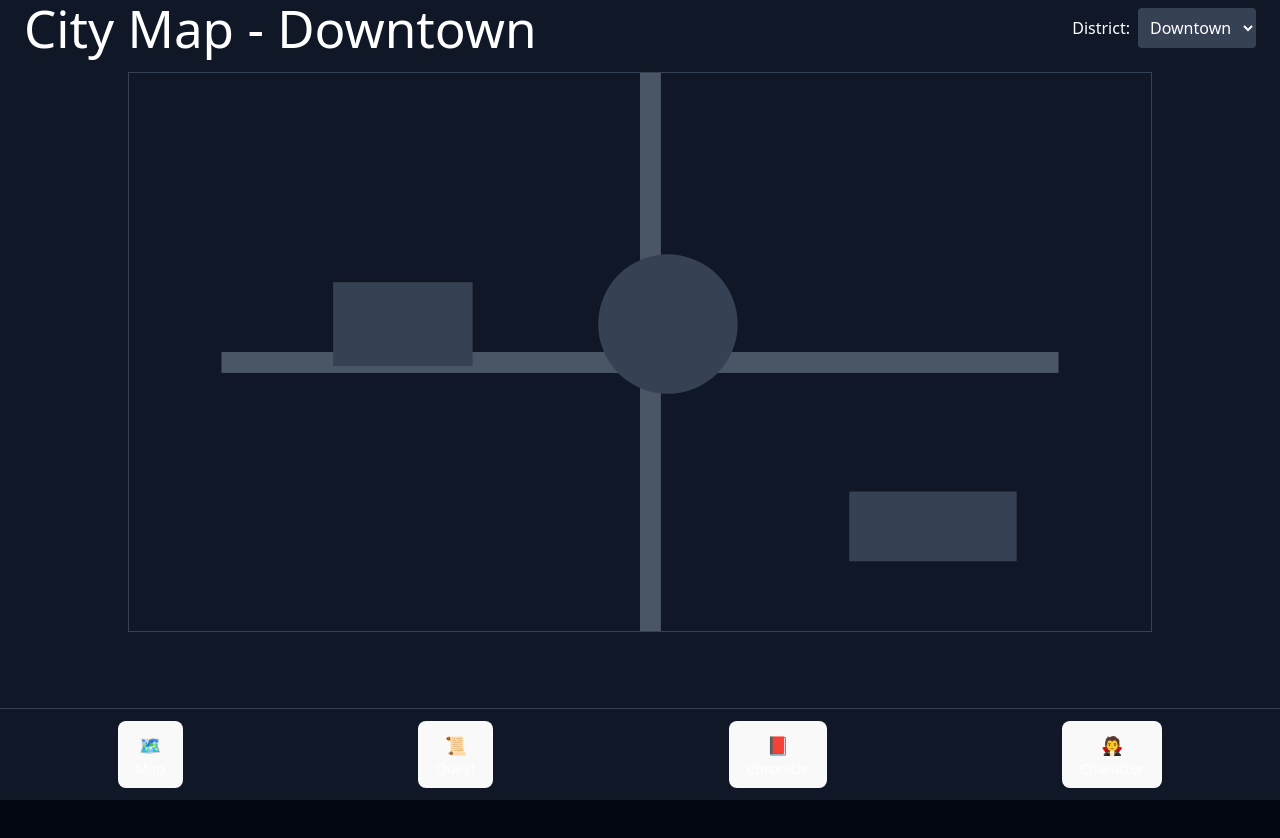
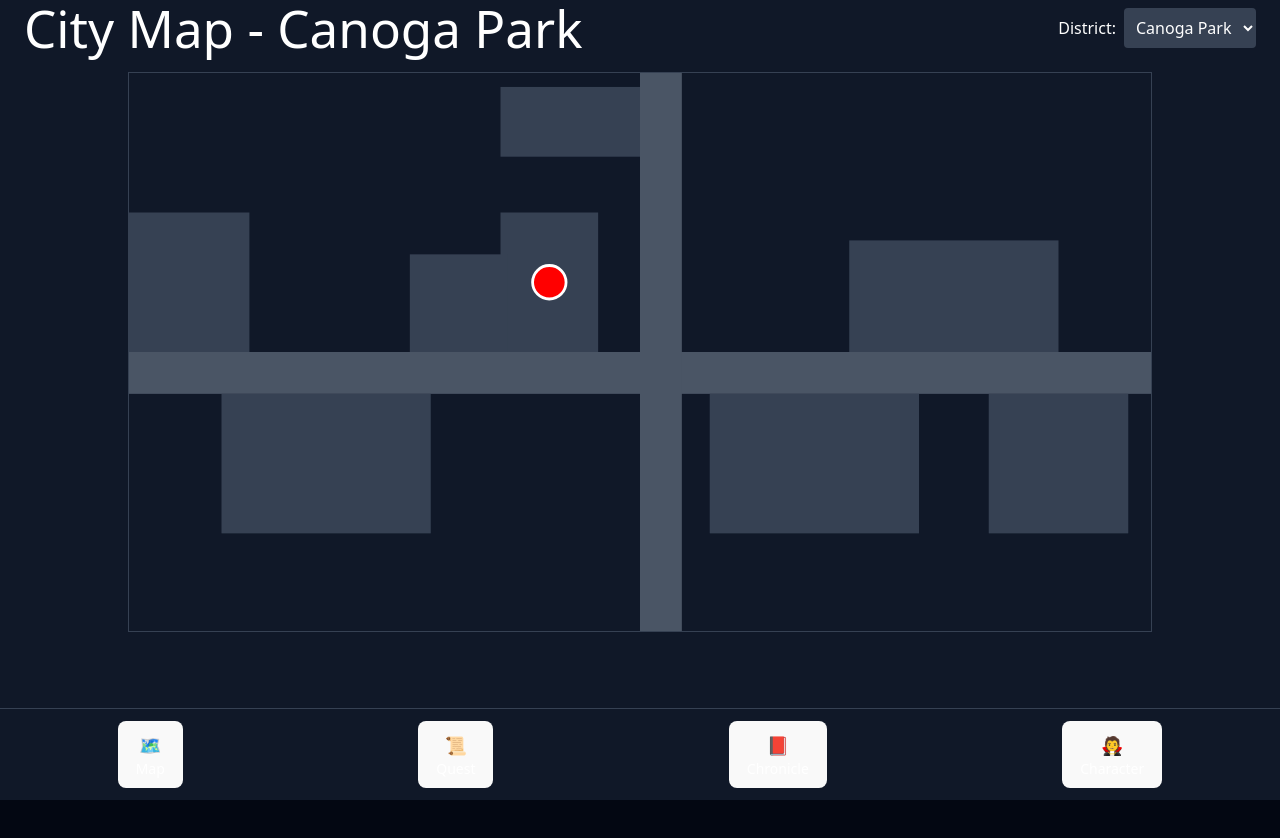
Before and after one commit to ocansino/VTMSim, a React (Vite) app: page /map in a window 1280 px wide. Shown: the top 838 px of the page. Built offline with nearby package versions, Linux system fonts and the light colour scheme.

Commit message:
created first district and starting locations

```diff
--- a/src/components/DistrictMap.jsx
+++ b/src/components/DistrictMap.jsx
@@ -3,10 +3,27 @@ import React, { useState } from 'react';
 
 export default function DistrictMap({ district, onLocationSelect }) {
     const [hoveredLocation, setHoveredLocation] = useState(null);
-  const [playerPos, setPlayerPos] = useState(null);
+    const defaultLocation = district.locations.find(loc => loc.id === district.defaultLocationId);
+
+    let defaultPos = null;
+    if (defaultLocation) {
+    if (defaultLocation.shape === 'rect') {
+        defaultPos = {
+        x: defaultLocation.position.x + defaultLocation.position.width / 2,
+        y: defaultLocation.position.y + defaultLocation.position.height / 2,
+        };
+    } else if (defaultLocation.shape === 'circle') {
+        defaultPos = {
+        x: defaultLocation.position.cx,
+        y: defaultLocation.position.cy,
+        };
+    }
+    }
+
+    const [playerPos, setPlayerPos] = useState(defaultPos);
+
 
     const handleClick = (location) => {
-    // Update player position to center of the location shape
         let pos;
         if (location.shape === 'rect') {
             pos = {
@@ -18,9 +35,19 @@ export default function DistrictMap({ district, onLocationSelect }) {
             x: location.position.cx,
             y: location.position.cy,
             };
+        } else {
+            console.warn('Unknown shape:', location.shape);
+            return;
         }
+
         setPlayerPos(pos);
+        console.log("Computed player position:", pos);
+
+        // Delay the navigation slightly so the icon can render
+        setTimeout(() => {
             onLocationSelect(location.id);
+        }, 200); // 200ms is enough for one render cycle
+
     };
 
     return (
@@ -29,7 +56,7 @@ export default function DistrictMap({ district, onLocationSelect }) {
         className="w-full h-full max-h-[70vh] bg-gray-900 border border-gray-700"
         preserveAspectRatio="xMidYMid meet"
     >
-        {/* Render streets */}
+        {/* Render streets first (bottom layer) */}
         {district.streets?.map((street, i) => (
             <rect
             key={`street-${i}`}
@@ -37,11 +64,11 @@ export default function DistrictMap({ district, onLocationSelect }) {
             y={street.y}
             width={street.width}
             height={street.height}
-            className="fill-gray-600"
+            className="fill-gray-600 pointer-events-none"
             />
         ))}
 
-
+        {/* Render locations (middle layer) */}
         {district.locations.map((loc) => {
             const isHovered = hoveredLocation === loc.id;
             const glowClass = isHovered
@@ -83,7 +110,7 @@ export default function DistrictMap({ district, onLocationSelect }) {
             return null;
         })}
 
-      {/* Player icon */}
+        {/* Render player icon (top layer) */}
         {playerPos && (
             <circle
             cx={playerPos.x}
@@ -94,6 +121,8 @@ export default function DistrictMap({ district, onLocationSelect }) {
             strokeWidth="2"
             />
         )}
+
+
     </svg>
   );
 }
--- a/src/pages/LocationPage.jsx
+++ b/src/pages/LocationPage.jsx
@@ -1,8 +1,9 @@
 //pages/LocationPage.jsx
-import React from 'react';
+import React, { useState }  from 'react';
 import { districts } from './districts.js';
 
 export default function LocationPage({ locationId, onBack }) {
+    const [activeNPC, setActiveNPC] = useState(null);
     // Find location data by searching districts
     let locationData = null;
     for (const district of districts) {
@@ -25,24 +26,77 @@ export default function LocationPage({ locationId, onBack }) {
     }
 
     return (
-    <div className="w-screen h-screen bg-gray-900 text-white flex flex-col pb-20">
+        <div className="w-screen h-screen bg-gray-900 text-white flex flex-col pb-20 relative">
         <div className="p-6">
         <h2 className="text-3xl font-bold mb-2">{locationData.name}</h2>
         <p className="mb-2 text-gray-400">
           District: <span className="font-semibold">{locationData.districtName}</span>
         </p>
-        <p className="mb-6 text-lg leading-relaxed">
-          This is a placeholder description for <strong>{locationData.name}</strong>.
-          You can replace this with detailed content, NPCs, quests, shops, or any
-          interaction you want.
+
+        {locationData.description && (
+          <p className="mb-6 text-lg leading-relaxed text-gray-300">
+            {locationData.description}
           </p>
+        )}
+
+        {locationData.npcs?.length > 0 && (
+          <div className="mb-4">
+            <h3 className="text-xl font-semibold mb-2">People Here</h3>
+            {locationData.npcs.map((npc) => (
+              <div key={npc.id} className="mb-3 p-3 bg-gray-800 rounded">
+                <p className="font-bold">{npc.name}</p>
+                <p className="text-gray-400 mb-2">{npc.dialog}</p>
+                {npc.canTalk && (
+                  <button
+                    onClick={() => setActiveNPC(npc)}
+                    className="px-3 py-1 bg-blue-600 hover:bg-blue-700 rounded"
+                  >
+                    Talk
+                  </button>
+                )}
+              </div>
+            ))}
+          </div>
+        )}
+
+        {locationData.actions?.length > 0 && (
+          <div className="mb-4">
+            <h3 className="text-xl font-semibold mb-2">Actions</h3>
+            {locationData.actions.map((action) => (
+              <button
+                key={action.id}
+                className="block mb-2 px-4 py-2 bg-purple-700 hover:bg-purple-800 rounded"
+                onClick={() => alert(`Attempting action: ${action.label}`)}
+              >
+                {action.label}
+              </button>
+            ))}
+          </div>
+        )}
+
         <button
           onClick={onBack}
-          className="px-4 py-2 bg-red-600 hover:bg-red-700 rounded"
+          className="mt-4 px-4 py-2 bg-red-600 hover:bg-red-700 rounded"
         >
           Back to Map
         </button>
       </div>
+
+      {/* 🗨️ Dialogue Modal */}
+      {activeNPC && (
+        <div className="absolute inset-0 bg-black bg-opacity-80 flex items-center justify-center z-10">
+          <div className="bg-gray-800 p-6 rounded shadow-xl w-96">
+            <h3 className="text-2xl font-bold mb-2">{activeNPC.name}</h3>
+            <p className="mb-4 text-gray-300">[Dialogue placeholder goes here]</p>
+            <button
+              onClick={() => setActiveNPC(null)}
+              className="mt-2 px-4 py-2 bg-gray-700 hover:bg-gray-600 rounded"
+            >
+              Close
+            </button>
+          </div>
+        </div>
+      )}
     </div>
   );
 }
--- a/src/pages/districts.js
+++ b/src/pages/districts.js
@@ -2,34 +2,81 @@
 
 export const districts = [
   {
-    id: 'downtown',
-    name: 'Downtown',
+    id: 'canoga',
+    name: 'Canoga Park',
     mapSize: { width: 600, height: 400 },
+    defaultLocationId: 'apartment',
     streets: [
-      { x: 0, y: 200, width: 600, height: 15 },  // horizontal street across the middle
-      { x: 300, y: 0, width: 15, height: 400 },  // vertical street in the middle
+      { x: -200, y: 200, width: 1000, height: 30 },  // horizontal street across the middle
+      { x: 300, y: 0, width: 30, height: 400 },  // vertical street in the middle
     ],
     locations: [
       {
-        id: 'pawnShop',
-        name: 'Pawn Shop',
+        id: 'apartment',
+        name: 'Thai Massage Apartment',
         shape: 'rect',
-        position: { x: 80, y: 150, width: 100, height: 60 },
-        pageId: 'pawnShopPage',
+        position: { x: 200, y: 100, width: 70, height: 100 },
+        pageId: 'apartmentPage',
+        description: `This possibly illegal studio apartment located above a Thai Massage Parlor is your Haven.
+        `,
+      },
+      {
+        id: 'tattooShop',
+        name: `Nathan's Tattoo Shop`,
+        shape: 'rect',
+        position: { x: 135, y: 130, width: 70, height: 70 },
+        pageId: 'tattooShopPage',
       },
       {
         id: 'nightclub',
-        name: 'Night Club',
-        shape: 'circle',
-        position: { cx: 320, cy: 180, r: 50 },
-        pageId: 'nightclubPage',
+        name: 'The Vibe',
+        shape: 'rect',
+        position: { x: -100, y: 100, width: 120, height: 100 },
+        pageId: 'vibePage',
       },
       {
-        id: 'backAlley',
-        name: 'Back Alley',
+        id: 'pawnShop',
+        name: 'Canoga Park Pawn Shop',
         shape: 'rect',
-        position: { x: 450, y: 300, width: 120, height: 50 },
-        pageId: 'backAlleyPage',
+        position: { x: 200, y: 10, width: 100, height: 50 },
+        pageId: 'pawnShopPage',
+        description: "A shady place filled with old electronics and jewelry of unknown origin.",
+        npcs: [
+            { id: 'larry', name: 'Larry the Pawn Guy', dialog: 'Got something to sell?', canTalk: true },
+            { id: 'ramon', name: 'Ramon the Thug', dialog: 'What do you want?' }
+        ],
+        actions: [
+            { id: 'search', label: 'Search the shop', type: 'skillCheck', skill: 'Investigation', difficulty: 2 },
+        ],
+        quests: ['missingWatch'],
+      },
+      {
+        id: 'bank',
+        name: 'San Fernando Bank',
+        shape: 'rect',
+        position: { x: 350, y: 230, width: 150, height: 100 },
+        pageId: 'bankPage',
+      },
+      {
+        id: 'church',
+        name: 'Our Lady of the Valley Church',
+        shape: 'rect',
+        position: { x: 550, y: 230, width: 100, height: 100 },
+        pageId: 'churchPage',
+      },
+      {
+        id: 'tireShop',
+        name: 'Big Wheels Tire & Service',
+        shape: 'rect',
+        position: { x: 450, y: 120, width: 150, height: 80 },
+        pageId: 'tireShopPage',
+      },
+      {
+        id: 'urgentCare',
+        name: 'Urgent Care',
+        shape: 'rect',
+        position: { x: 0, y: 230, width: 150, height: 100 },
+        pageId: 'urgentCarePage',
       },
     ],
   },
@@ -38,6 +85,7 @@ export const districts = [
     id: 'suburbs',
     name: 'Suburbs',
     mapSize: { width: 600, height: 400 },
+    defaultLocationId: 'park',
     streets: [
       { x: 100, y: 100, width: 400, height: 12 },
       { x: 250, y: 50, width: 12, height: 300 },
```
Lines whose indentation alone changed are shown as unchanged.
